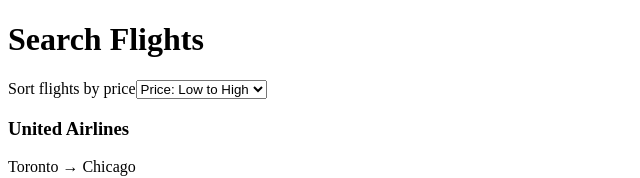
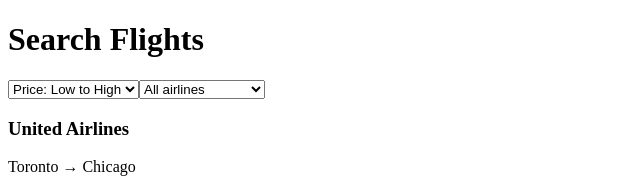
Before and after one commit to DmitriiM1/air-tickets-web, a React (Vite) app in the folder air-tickets-web/: page / in a window 1280 px wide. Shown: the top 178 px of the page, without its empty margins (0-640 px from the left). Built offline with nearby package versions, Linux system fonts and the light colour scheme.

Commit message:
correct sorting and airline filtering logic

```diff
--- a/air-tickets-web/src/pages/SearchPage.tsx
+++ b/air-tickets-web/src/pages/SearchPage.tsx
@@ -6,7 +6,9 @@
 export default function SearchPage() {
   const [flights, setFlights] = useState<Flight[]>([])
   const [loading, setLoading] = useState(true)
+
   const [sortOrder, setSortOrder] = useState<'asc' | 'desc'>('asc')
+  const [airlineFilter, setAirlineFilter] = useState('all')
 
   useEffect(() => {
     getFlights().then(data => {
@@ -22,28 +24,50 @@
   if (!flights.length) {
     return <p>No flights found</p>
   }
+
+  const airlines = Array.from(new Set(flights.map(f => f.airline)))
+
   const sortedFlights = [...flights].sort((a, b) =>
     sortOrder === 'asc' ? a.price - b.price : b.price - a.price
   )
+
+  const filteredFlights =
+    airlineFilter === 'all'
+      ? sortedFlights
+      : sortedFlights.filter(f => f.airline === airlineFilter)
 
   return (
     <>
       <h1 className="text-xl font-semibold mb-4">Search Flights</h1>
 
-      <label htmlFor="sortOrder" className="sr-only">Sort flights by price</label>
-
+      <div className="flex gap-4 mb-5">
         <select
-        id="sortOrder"
           value={sortOrder}
-        onChange={e => setSortOrder(e.target.value as 'asc' | 'desc')}
-        className="mb-5 border p-2 rounded"
+          onChange={e =>
+            setSortOrder(e.target.value as 'asc' | 'desc')
+          }
+          className="border p-2 rounded"
         >
           <option value="asc">Price: Low to High</option>
           <option value="desc">Price: High to Low</option>
         </select>
 
+        <select
+          value={airlineFilter}
+          onChange={e => setAirlineFilter(e.target.value)}
+          className="border p-2 rounded"
+        >
+          <option value="all">All airlines</option>
+          {airlines.map(a => (
+            <option key={a} value={a}>
+              {a}
+            </option>
+          ))}
+        </select>
+      </div>
+
       <div className="grid grid-cols-1 md:grid-cols-2 lg:grid-cols-3 gap-4">
-        {sortedFlights.map(flight => (
+        {filteredFlights.map(flight => (
           <FlightCard key={flight.id} flight={flight} />
         ))}
       </div>
```
Lines whose indentation alone changed are shown as unchanged.
